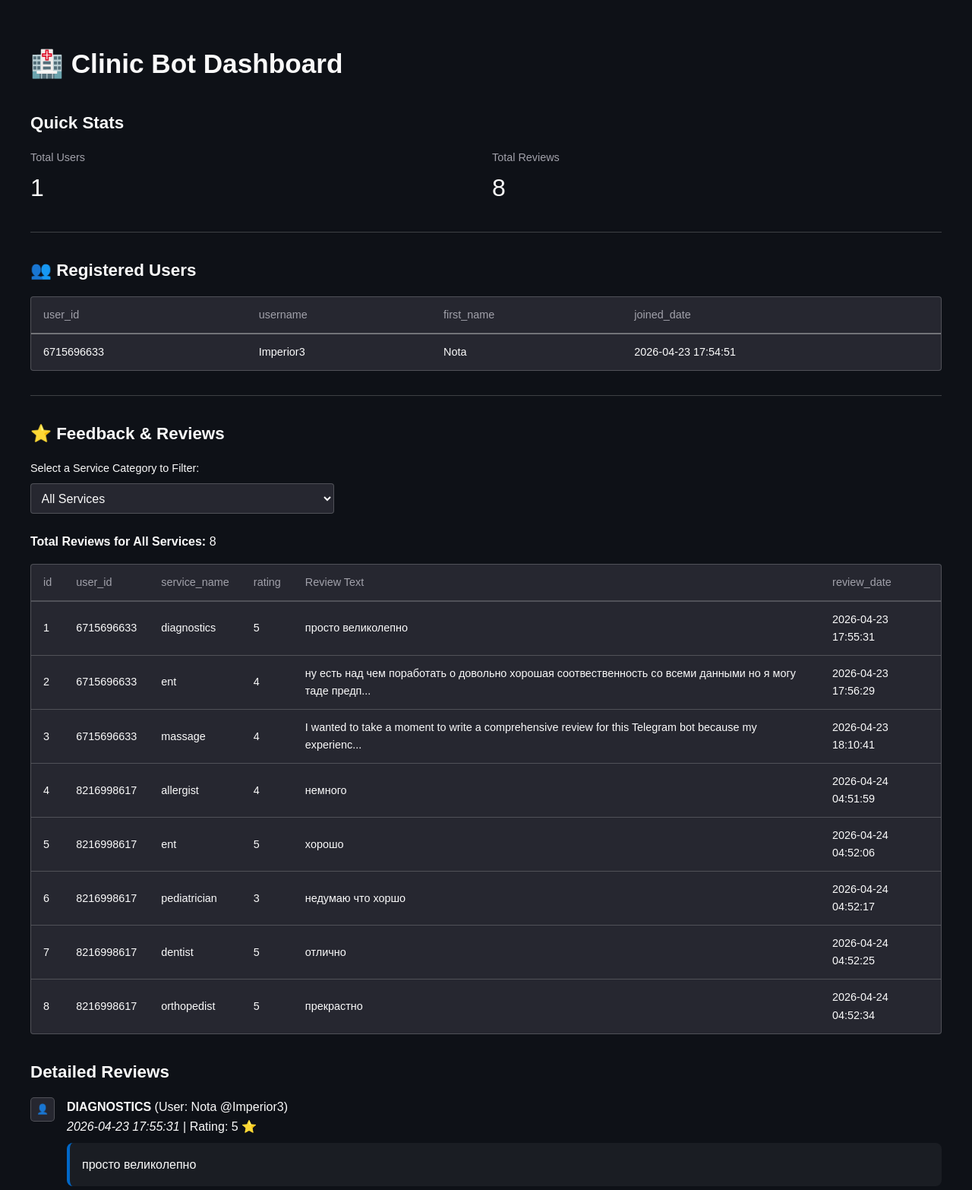
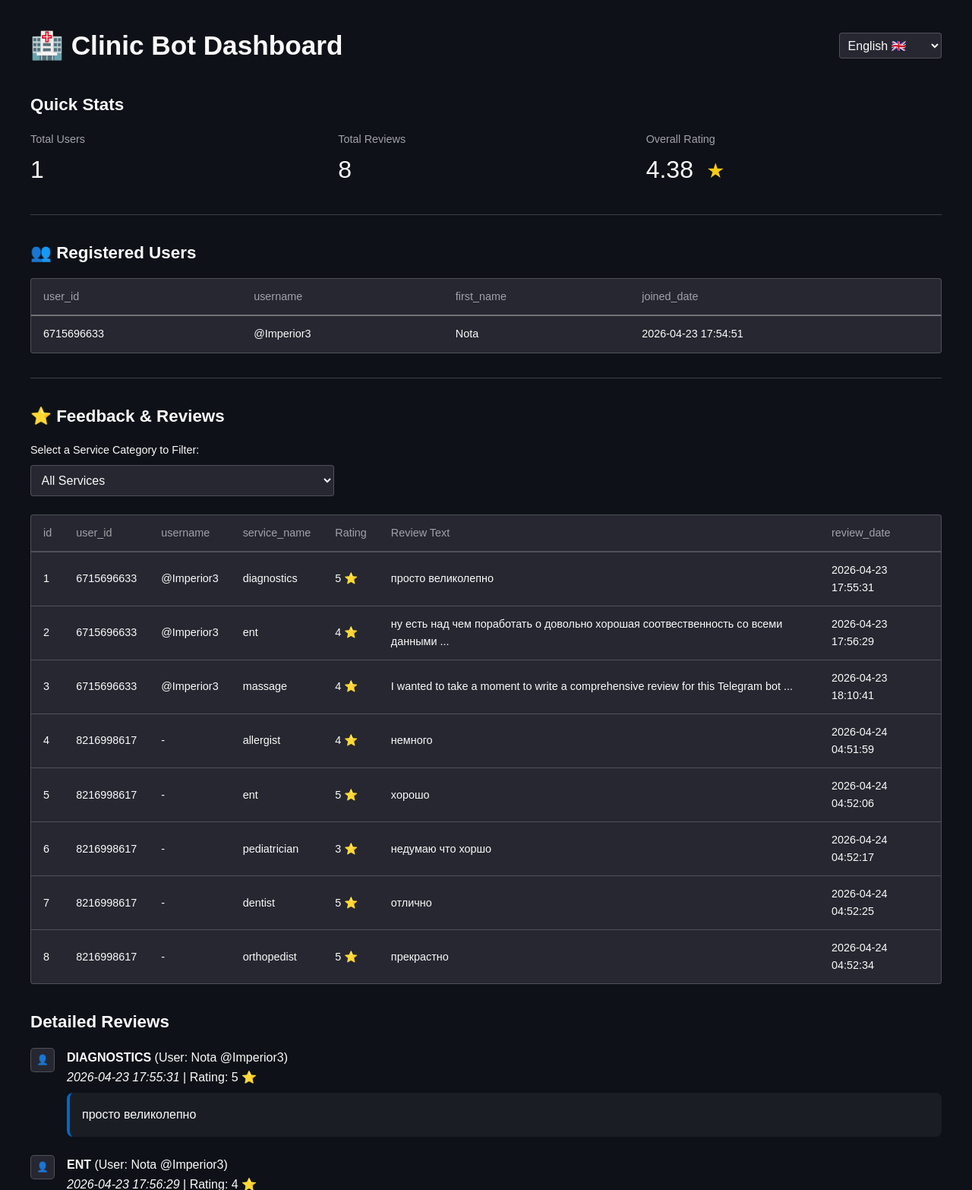
Before and after one commit to alexcorpbuissn-eng/KidsDoc, a Flask app: page / in a window 1280 px wide. Shown: the top 1566 px of the page at 76% size. Run offline with Flask 3, Linux system fonts and the light colour scheme; data comes from the database, SQL or seed files in the repository.

Commit message:
Add files via upload

```diff
--- a/app.py
+++ b/app.py
@@ -1,8 +1,63 @@
 from flask import Flask, render_template, request
 import sqlite3
+import os
 
 app = Flask(__name__)
-DB_NAME = "clinic_bot.db"
+
+# Use PythonAnywhere path if running there
+if os.path.exists("/home/KidsDoc"):
+    DB_NAME = "/home/KidsDoc/KidsDoc/clinic_bot.db"
+else:
+    DB_NAME = "clinic_bot.db"
+
+# Language Translations
+TRANSLATIONS = {
+    'en': {
+        'title': '🏥 Clinic Bot Dashboard',
+        'quick_stats': 'Quick Stats',
+        'total_users': 'Total Users',
+        'total_reviews': 'Total Reviews',
+        'avg_rating': 'Overall Rating',
+        'reg_users': '👥 Registered Users',
+        'feedback': '⭐ Feedback & Reviews',
+        'filter_label': 'Select a Service Category to Filter:',
+        'all_services': 'All Services',
+        'detailed_reviews': 'Detailed Reviews',
+        'no_reviews': 'No reviews yet for',
+        'user': 'User',
+        'rating': 'Rating'
+    },
+    'ru': {
+        'title': '🏥 Панель управления ботом клиники',
+        'quick_stats': 'Краткая статистика',
+        'total_users': 'Всего пользователей',
+        'total_reviews': 'Всего отзывов',
+        'avg_rating': 'Средний рейтинг',
+        'reg_users': '👥 Зарегистрированные пользователи',
+        'feedback': '⭐ Отзывы и оценки',
+        'filter_label': 'Выберите категорию услуг для фильтрации:',
+        'all_services': 'Все услуги',
+        'detailed_reviews': 'Подробные отзывы',
+        'no_reviews': 'Пока нет отзывов для',
+        'user': 'Пользователь',
+        'rating': 'Оценка'
+    },
+    'uz': {
+        'title': '🏥 Klinika boti paneli',
+        'quick_stats': 'Qisqacha statistika',
+        'total_users': 'Jami foydalanuvchilar',
+        'total_reviews': 'Jami sharhlar',
+        'avg_rating': 'O‘rtacha reyting',
+        'reg_users': '👥 Ro‘yxatdan o‘tgan foydalanuvchilar',
+        'feedback': '⭐ Sharhlar va baholar',
+        'filter_label': 'Filtrlash uchun xizmat turini tanlang:',
+        'all_services': 'Barcha xizmatlar',
+        'detailed_reviews': 'Batafsil sharhlar',
+        'no_reviews': 'Hozircha sharhlar yo‘q:',
+        'user': 'Foydalanuvchi',
+        'rating': 'Baho'
+    }
+}
 
 def get_db_connection():
     conn = sqlite3.connect(DB_NAME)
@@ -14,19 +69,25 @@ def dashboard():
     try:
         conn = get_db_connection()
 
+        # Get language
+        lang = request.args.get('lang', 'en')
+        if lang not in TRANSLATIONS:
+            lang = 'en'
+        t = TRANSLATIONS[lang]
+
         # Get total users
         users = conn.execute('SELECT * FROM users').fetchall()
         total_users = len(users)
 
         # Get unique services for dropdown
         services_query = conn.execute('SELECT DISTINCT service_name FROM reviews WHERE service_name IS NOT NULL').fetchall()
-        services = ["All Services"] + sorted([row['service_name'] for row in services_query if row['service_name']])
+        services = [t['all_services']] + sorted([row['service_name'] for row in services_query if row['service_name']])
 
         # Get selected service filter
-        selected_service = request.args.get('service', 'All Services')
+        selected_service = request.args.get('service', t['all_services'])
 
         # Build reviews query
-        if selected_service == 'All Services':
+        if selected_service == t['all_services'] or selected_service == 'All Services':
             reviews = conn.execute('''
                 SELECT r.id, r.user_id, u.username, u.first_name,
                        r.service_name, r.rating, r.review_text, r.review_date
@@ -45,6 +106,12 @@ def dashboard():
         total_reviews_filtered = len(reviews)
         all_reviews_count = conn.execute('SELECT COUNT(*) FROM reviews').fetchone()[0]
 
+        # Calculate Average Rating
+        avg_rating = 0
+        if total_reviews_filtered > 0:
+            total_score = sum([r['rating'] for r in reviews if r['rating']])
+            avg_rating = round(total_score / total_reviews_filtered, 2)
+
         conn.close()
 
         return render_template(
@@ -56,10 +123,13 @@ def dashboard():
             filtered_reviews_count=total_reviews_filtered,
             services=services,
             selected_service=selected_service,
+            avg_rating=avg_rating,
+            lang=lang,
+            t=t,
             error=None
         )
     except Exception as e:
-        return render_template('dashboard.html', error=str(e))
+        return render_template('dashboard.html', error=str(e), t=TRANSLATIONS['en'], lang='en')
 
 if __name__ == '__main__':
     app.run(debug=True, port=8501)
--- a/templates/dashboard.html
+++ b/templates/dashboard.html
@@ -3,7 +3,7 @@
 <head>
     <meta charset="UTF-8">
     <meta name="viewport" content="width=device-width, initial-scale=1.0">
-    <title>Clinic Bot Dashboard</title>
+    <title>{{ t.title }}</title>
     <style>
         :root {
             --bg-color: #0e1117;
@@ -25,9 +25,21 @@
             max-width: 1200px;
             margin: 0 auto;
         }
-        h1 { font-size: 2.2rem; font-weight: 700; margin-bottom: 2rem; display: flex; align-items: center; gap: 0.5rem; }
+        .header-row {
+            display: flex;
+            justify-content: space-between;
+            align-items: center;
+            margin-bottom: 2rem;
+        }
+        h1 { font-size: 2.2rem; font-weight: 700; margin: 0; display: flex; align-items: center; gap: 0.5rem; }
         h3 { font-size: 1.4rem; font-weight: 600; margin-top: 2rem; margin-bottom: 1rem; }
         hr { border: 0; border-top: 1px solid var(--border-color); margin: 2rem 0; }
+
+        .lang-switcher select {
+            width: auto;
+            min-width: 120px;
+            padding: 0.4rem;
+        }
 
         .metrics-row {
             display: flex;
@@ -40,6 +52,7 @@
         }
         .metric-label { font-size: 0.9rem; color: var(--header-color); margin-bottom: 0.2rem; }
         .metric-value { font-size: 2rem; font-weight: 400; }
+        .star-rating { color: #facc15; font-size: 1.5rem; margin-left: 0.5rem; }
 
         .filter-section { margin-bottom: 1.5rem; }
         .filter-label { font-size: 0.9rem; margin-bottom: 0.5rem; display: block; }
@@ -121,7 +134,6 @@
 </head>
 <body>
     <div class="container">
-        <h1>🏥 Clinic Bot Dashboard</h1>
 
         {% if error %}
             <div class="error-state">
@@ -130,21 +142,45 @@
             </div>
         {% else %}
 
-            <h3>Quick Stats</h3>
+            <div class="header-row">
+                <h1>{{ t.title }}</h1>
+                <div class="lang-switcher">
+                    <form id="lang-form" action="/" method="GET" style="display:inline;">
+                        <input type="hidden" name="service" value="{{ selected_service }}">
+                        <select name="lang" onchange="document.getElementById('lang-form').submit()">
+                            <option value="en" {% if lang == 'en' %}selected{% endif %}>English 🇬🇧</option>
+                            <option value="ru" {% if lang == 'ru' %}selected{% endif %}>Русский 🇷🇺</option>
+                            <option value="uz" {% if lang == 'uz' %}selected{% endif %}>O'zbekcha 🇺🇿</option>
+                        </select>
+                    </form>
+                </div>
+            </div>
+
+            <h3>{{ t.quick_stats }}</h3>
             <div class="metrics-row">
                 <div class="metric-box">
-                    <div class="metric-label">Total Users</div>
+                    <div class="metric-label">{{ t.total_users }}</div>
                     <div class="metric-value">{{ total_users }}</div>
                 </div>
                 <div class="metric-box">
-                    <div class="metric-label">Total Reviews</div>
+                    <div class="metric-label">{{ t.total_reviews }}</div>
                     <div class="metric-value">{{ total_reviews }}</div>
+                </div>
+                <div class="metric-box">
+                    <div class="metric-label">{{ t.avg_rating }}</div>
+                    <div class="metric-value">
+                        {% if avg_rating > 0 %}
+                            {{ avg_rating }} <span class="star-rating">★</span>
+                        {% else %}
+                            -
+                        {% endif %}
+                    </div>
                 </div>
             </div>
 
             <hr>
 
-            <h3>👥 Registered Users</h3>
+            <h3>{{ t.reg_users }}</h3>
             <div class="table-container">
                 <table>
                     <thead>
@@ -159,8 +195,8 @@
                         {% for user in users %}
                         <tr>
                             <td>{{ user.user_id }}</td>
-                            <td>{{ user.username or 'None' }}</td>
-                            <td>{{ user.first_name or 'None' }}</td>
+                            <td>{% if user.username %}@{{ user.username }}{% else %}-{% endif %}</td>
+                            <td>{{ user.first_name or '-' }}</td>
                             <td>{{ user.joined_date }}</td>
                         </tr>
                         {% endfor %}
@@ -170,11 +206,12 @@
 
             <hr>
 
-            <h3>⭐ Feedback & Reviews</h3>
+            <h3>{{ t.feedback }}</h3>
 
             <div class="filter-section">
-                <span class="filter-label">Select a Service Category to Filter:</span>
+                <span class="filter-label">{{ t.filter_label }}</span>
                 <form id="filter-form" action="/" method="GET">
+                    <input type="hidden" name="lang" value="{{ lang }}">
                     <select name="service" id="service-filter" onchange="document.getElementById('filter-form').submit()">
                         {% for srv in services %}
                         <option value="{{ srv }}" {% if srv == selected_service %}selected{% endif %}>{{ srv }}</option>
@@ -183,16 +220,15 @@
                 </form>
             </div>
 
-            <p><strong>Total Reviews for {{ selected_service }}:</strong> {{ filtered_reviews_count }}</p>
-
             <div class="table-container">
                 <table>
                     <thead>
                         <tr>
                             <th>id</th>
                             <th>user_id</th>
+                            <th>username</th>
                             <th>service_name</th>
-                            <th>rating</th>
+                            <th>{{ t.rating }}</th>
                             <th>Review Text</th>
                             <th>review_date</th>
                         </tr>
@@ -202,9 +238,10 @@
                         <tr>
                             <td>{{ r.id }}</td>
                             <td>{{ r.user_id }}</td>
+                            <td>{% if r.username %}@{{ r.username }}{% else %}-{% endif %}</td>
                             <td>{{ r.service_name }}</td>
-                            <td>{{ r.rating }}</td>
-                            <td>{{ r.review_text[:100] }}{% if r.review_text|length > 100 %}...{% endif %}</td>
+                            <td>{{ r.rating }} ⭐</td>
+                            <td>{{ r.review_text[:80] }}{% if r.review_text|length > 80 %}...{% endif %}</td>
                             <td>{{ r.review_date }}</td>
                         </tr>
                         {% endfor %}
@@ -212,17 +249,17 @@
                 </table>
             </div>
 
-            <h3>Detailed Reviews</h3>
+            <h3>{{ t.detailed_reviews }}</h3>
             {% if reviews|length == 0 %}
-                <div class="empty-state">No reviews yet for {{ selected_service }}.</div>
+                <div class="empty-state">{{ t.no_reviews }} {{ selected_service }}.</div>
             {% else %}
                 {% for r in reviews %}
                 <div class="review-card">
                     <div class="avatar">👤</div>
                     <div class="card-content">
                         <strong>{{ r.service_name|upper }}</strong>
-                        (User: {% if r.first_name %}{{ r.first_name }}{% else %}Unknown User{% endif %} {% if r.username %}@{{ r.username }}{% endif %})<br>
-                        <em>{{ r.review_date }}</em> | Rating: {{ r.rating }} ⭐
+                        ({{ t.user }}: {% if r.first_name %}{{ r.first_name }}{% else %}-{% endif %} {% if r.username %}@{{ r.username }}{% endif %})<br>
+                        <em>{{ r.review_date }}</em> | {{ t.rating }}: {{ r.rating }} ⭐
                         <div class="review-info" style="margin-top: 0.5rem;">
                             {{ r.review_text }}
                         </div>
```
Also changed, not shown: main.py (+9 -1 lines).
